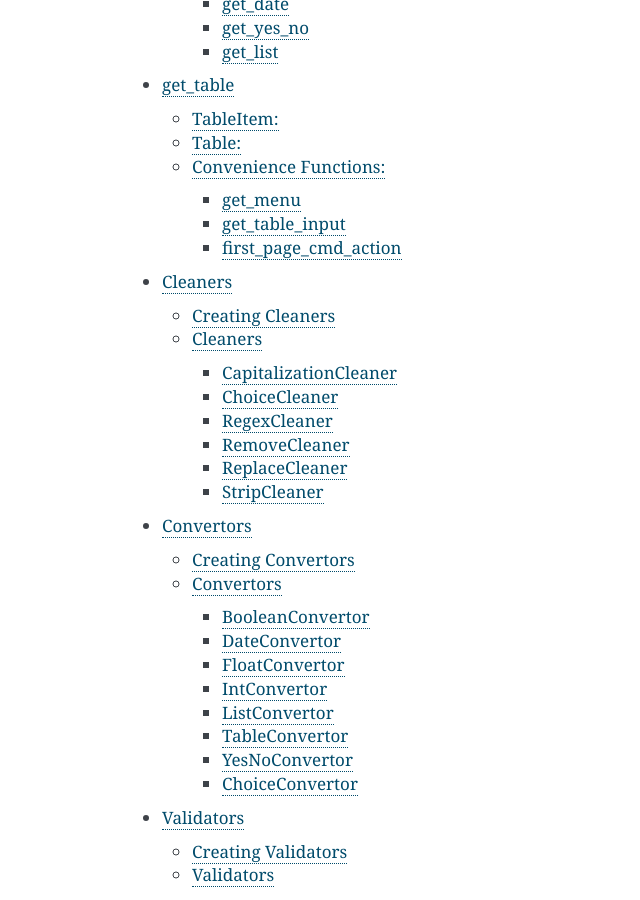
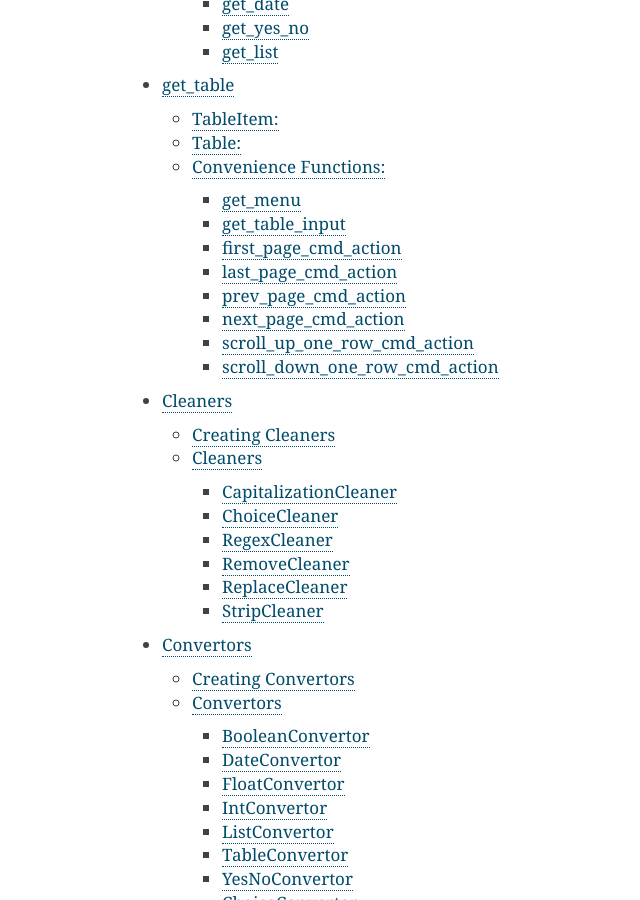
Before and after one commit to lwanger/cooked_input, a Sphinx documentation site: the page built from docs/index.rst, in a window 1280 px wide and 900 px high, scrolled down 929 px. Shown: the whole window, without its empty margins (288-928 px from the left). Built offline with Sphinx 7.4.7, drawn with Linux system fonts in a browser that asks for light colours.

Commit message:
cleaning up get_table documentation.

```diff
--- a/docs/get_table.rst
+++ b/docs/get_table.rst
@@ -67,3 +67,33 @@ first_page_cmd_action
 ---------------------
 
 .. autofunction:: first_page_cmd_action
+
+
+last_page_cmd_action
+--------------------
+
+.. autofunction:: last_page_cmd_action
+
+
+prev_page_cmd_action
+--------------------
+
+.. autofunction:: prev_page_cmd_action
+
+
+next_page_cmd_action
+--------------------
+
+.. autofunction:: next_page_cmd_action
+
+
+scroll_up_one_row_cmd_action
+----------------------------
+
+.. autofunction:: scroll_up_one_row_cmd_action
+
+
+scroll_down_one_row_cmd_action
+------------------------------
+
+.. autofunction:: scroll_down_one_row_cmd_action
```
Also changed, not shown: 1 other file.
